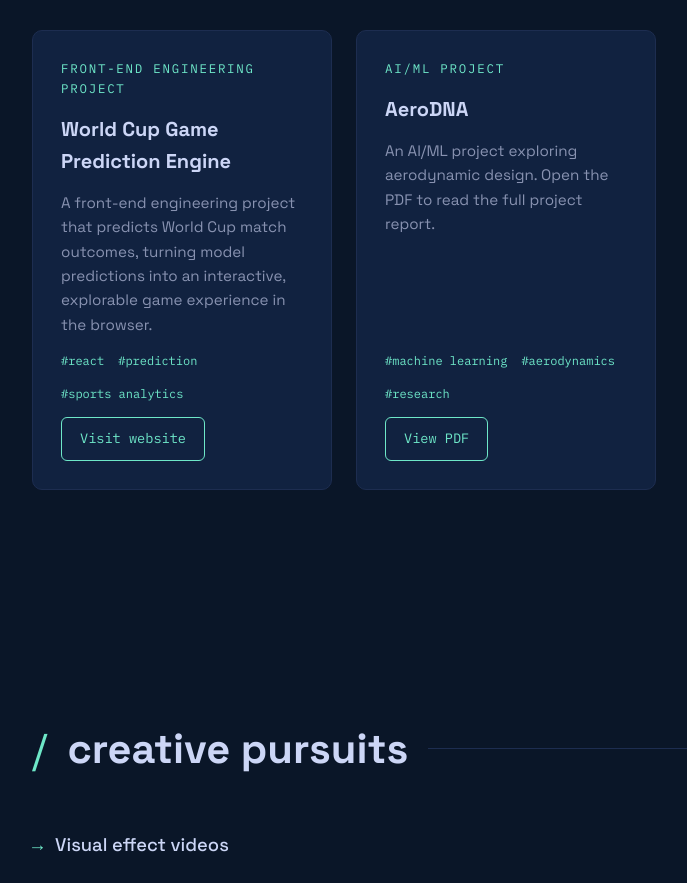
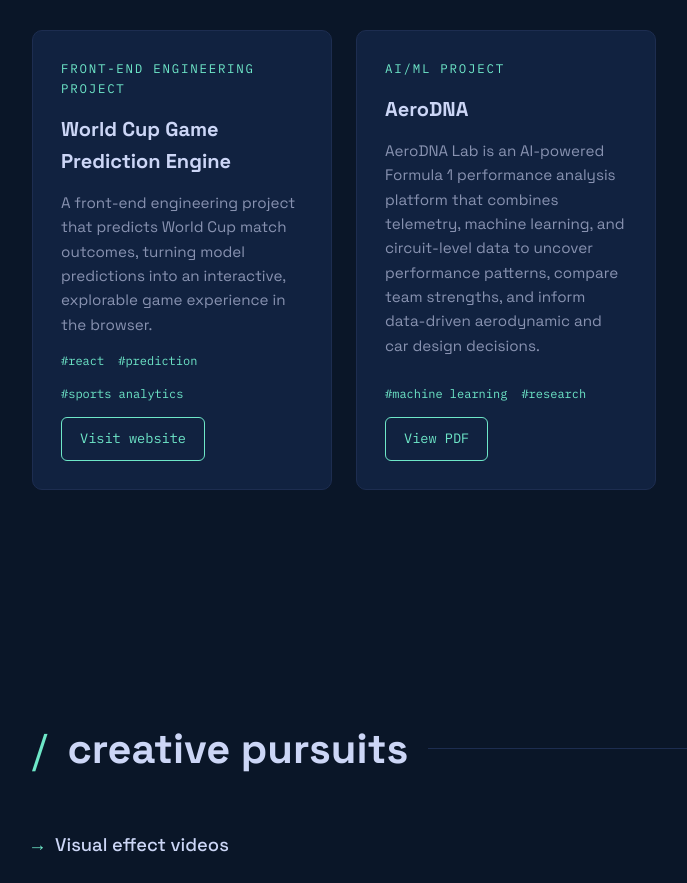
Before and after one commit to prag3103/pragatiPortfolio, a React (Vite) app: page / in a window 1280 px wide. Shown: the part 3220-4103 px from the top of the page, without its empty margins (98-785 px from the left). Built offline with nearby package versions, Linux system fonts and the light colour scheme; grey boxes are pictures that could not be loaded; the HTML template or start-up script is replaced by a standard one.

Commit message:
Add AeroDNA project card with PDF report

```diff
--- a/src/pages/AiMlProjects.jsx
+++ b/src/pages/AiMlProjects.jsx
@@ -10,8 +10,8 @@ const projects = [
   {
     title: 'AeroDNA',
     category: 'ai/ml project',
-    blurb: 'An AI/ML project exploring aerodynamic design. Open the PDF to read the full project report.',
-    tags: ['machine learning', 'aerodynamics', 'research'],
+    blurb: 'AeroDNA Lab is an AI-powered Formula 1 performance analysis platform that combines telemetry, machine learning, and circuit-level data to uncover performance patterns, compare team strengths, and inform data-driven aerodynamic and car design decisions.',
+    tags: ['machine learning', 'research'],
     link: '/assets/aerodna%20report.pdf',
     linkLabel: 'View PDF',
   },
```
